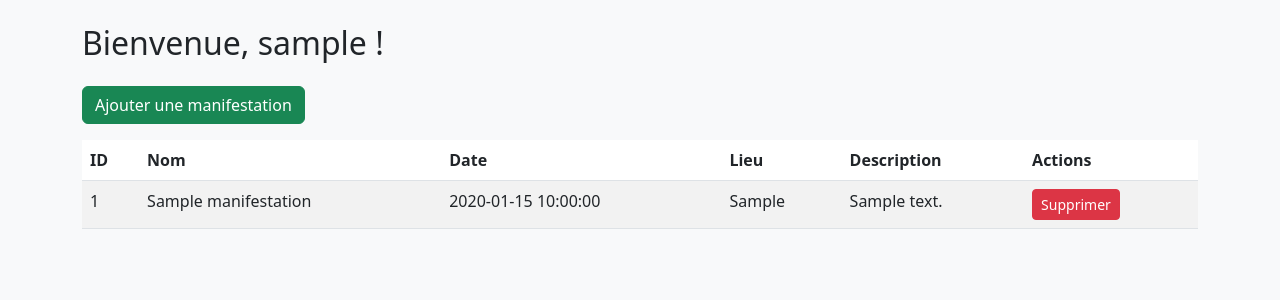
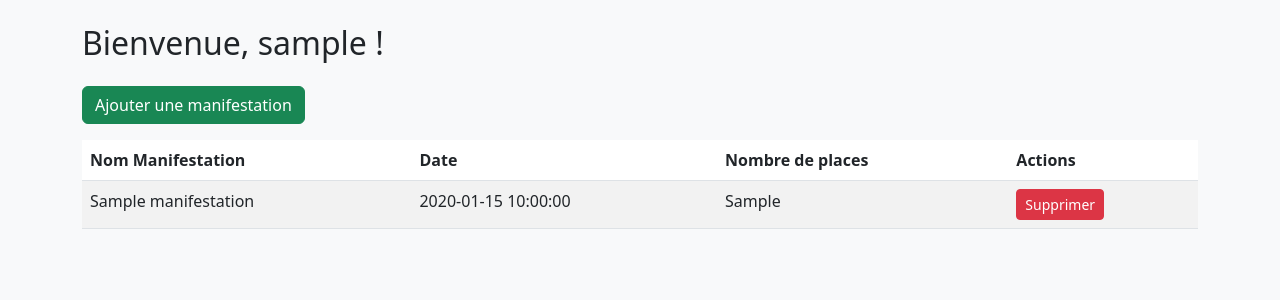
Before and after one commit to pelletii/R-vision-programmation-web, a PHP site: page /dashboard.php in a window 1280 px wide. Shown: the part 56-356 px from the top of the page. Run offline with PHP 8.4, Linux system fonts and the light colour scheme; the visitor is signed in with stand-in values (Sample User, id 1); tables that the repository leaves empty or names only in its code hold one stand-in row (values such as "Sample post").

Commit message:
Maj Chemins 1

```diff
--- a/site/dashboard.php
+++ b/site/dashboard.php
@@ -1,7 +1,7 @@
 <?php
-require_once 'includes/config.php';
-require_once 'includes/auth.php';
-require_once 'includes/functions.php';
+require_once __DIR__ . '/includes/config.php';
+require_once __DIR__ . '/includes/auth.php';
+require_once __DIR__ . '/includes/functions.php';
 
 $pageTitle = "Tableau de bord";
 
@@ -16,29 +16,25 @@ $manifestations = getManifestations($pdo);
 require_once 'includes/header.php';
 ?>
 
-        <h2>Bienvenue, <?= htmlspecialchars($_SESSION['user']['username']) ?> !</h2>
+        <h2>Bienvenue, <?= htmlspecialchars($_SESSION['user']) ?> !</h2>
         <div class="mt-4">
             <a href="manifestations/add.php" class="btn btn-success mb-3">Ajouter une manifestation</a>
             <div class="table-responsive">
                 <table class="table table-striped">
                     <thead>
                         <tr>
-                            <th>ID</th>
-                            <th>Nom</th>
+                            <th>Nom Manifestation</th>
                             <th>Date</th>
-                            <th>Lieu</th>
-                            <th>Description</th>
+                            <th>Nombre de places</th>
                             <th>Actions</th>
                         </tr>
                     </thead>
                     <tbody>
                         <?php foreach ($manifestations as $manifestation): ?>
                             <tr>
-                                <td><?= htmlspecialchars($manifestation['id']) ?></td>
-                                <td><?= htmlspecialchars($manifestation['nom']) ?></td>
-                                <td><?= htmlspecialchars($manifestation['date']) ?></td>
-                                <td><?= htmlspecialchars($manifestation['lieu']) ?></td>
-                                <td><?= htmlspecialchars($manifestation['description']) ?></td>
+                                <td><?= htmlspecialchars($manifestation['titreManif']) ?></td>
+                                <td><?= htmlspecialchars($manifestation['dateDebManif']) ?></td>
+                                <td><?= htmlspecialchars($manifestation['nbPlacesManif']) ?></td>
                                 <td>
                                     <a href="manifestations/delete.php?id=<?= $manifestation['id'] ?>" class="btn btn-danger btn-sm" onclick="return confirm('Êtes-vous sûr de vouloir supprimer cette manifestation ?')">Supprimer</a>
                                 </td>
--- a/site/includes/auth.php
+++ b/site/includes/auth.php
@@ -9,13 +9,13 @@ function isLoggedIn() {
 // Connexion (non sécurisée)
 function login($pdo, $username, $password) {
     // En production, il faudrait hacher le mot de passe et utiliser des requêtes préparées !
-    $sql = "SELECT * FROM users WHERE username = ? AND password = ?";
+    $sql = "SELECT * FROM utilisateurs WHERE pseudoUtil = ? AND mdpUtil = ?";
     $stmt = $pdo->prepare($sql);
     $stmt->execute([$username, $password]);
     $user = $stmt->fetch(PDO::FETCH_ASSOC);
 
     if ($user) {
-        $_SESSION['user'] = $user;
+        $_SESSION['user'] = $username;
         return true;
     }
     return false;
--- a/site/includes/functions.php
+++ b/site/includes/functions.php
@@ -1,16 +1,16 @@
 <?php
 // Fonction pour afficher les manifestations
 function getManifestations($pdo) {
-    $sql = "SELECT * FROM manifestations ORDER BY date DESC";
+    $sql = "SELECT id, titreManif, dateDebManif, nbPlacesManif FROM manifestations ORDER BY dateDebManif DESC";
     $stmt = $pdo->query($sql);
     return $stmt->fetchAll(PDO::FETCH_ASSOC);
 }
 
 // Fonction pour ajouter une manifestation
-function addManifestation($pdo, $nom, $date, $lieu, $description) {
-    $sql = "INSERT INTO manifestations (nom, date, lieu, description) VALUES (?, ?, ?, ?)";
+function addManifestation($pdo, $nom, $date,  $nbPlacesManif) {
+    $sql = "INSERT INTO manifestations (titreManif, dateDebManif, nbPlaceManif) VALUES (?, ?, ?)";
     $stmt = $pdo->prepare($sql);
-    $stmt->execute([$nom, $date, $lieu, $description]);
+    $stmt->execute([$nom, $date, $nbPlacesManif]);
 }
 
 // Fonction pour supprimer une manifestation
--- a/site/includes/header.php
+++ b/site/includes/header.php
@@ -16,19 +16,19 @@
     <!-- Bootstrap CSS -->
     <link href="https://cdn.jsdelivr.net/npm/bootstrap@5.3.0/dist/css/bootstrap.min.css" rel="stylesheet">
     <!-- CSS personnalisé -->
-    <link href="/mediatheque_manifestations/css/style.css" rel="stylesheet">
+    <link href="../css/style.css" rel="stylesheet">
 </head>
 <body>
     <!-- Barre de navigation -->
     <nav class="navbar navbar-expand-lg navbar-dark bg-dark">
         <div class="container">
-            <a class="navbar-brand" href="/mediatheque_manifestations/dashboard.php">Gestion des Manifestations</a>
+            <a class="navbar-brand" href="../dashboard.php">Gestion des Manifestations</a>
             <div class="navbar-nav">
                 <?php if (isset($_SESSION['user'])): ?>
-                    <a class="nav-link" href="/mediatheque_manifestations/manifestations/add.php">Ajouter</a>
-                    <a class="nav-link" href="/mediatheque_manifestations/logout.php">Déconnexion</a>
+                    <a class="nav-link" href="manifestations/add.php">Ajouter</a>
+                    <a class="nav-link" href="logout.php">Déconnexion</a>
                 <?php else: ?>
-                    <a class="nav-link" href="/mediatheque_manifestations/index.php">Connexion</a>
+                    <a class="nav-link" href="index.php">Connexion</a>
                 <?php endif; ?>
             </div>
         </div>
--- a/site/index.php
+++ b/site/index.php
@@ -1,6 +1,6 @@
 <?php
-require_once 'includes/config.php';
-require_once 'includes/auth.php';
+require_once __DIR__ . '/includes/config.php';
+require_once __DIR__ . '/includes/auth.php';
 
 $pageTitle = "Connexion";
 
--- a/site/logout.php
+++ b/site/logout.php
@@ -1,5 +1,5 @@
 <?php
-require_once 'includes/auth.php';
+require_once __DIR__ . '/includes/auth.php';
 logout();
 header("Location: index.php");
 exit;
```
Also changed, not shown: site/manifestations/add.php (+4 -3 lines), site/manifestations/delete.php (+4 -3 lines).
